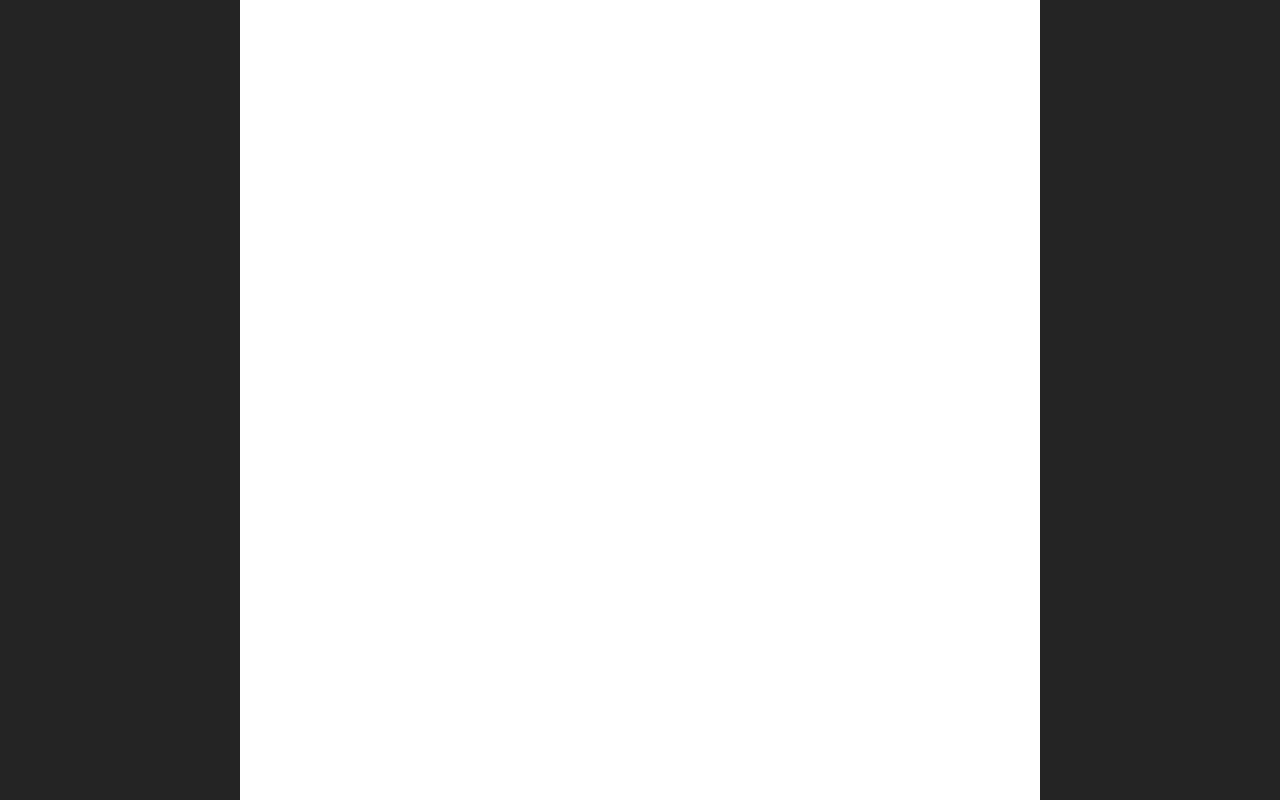
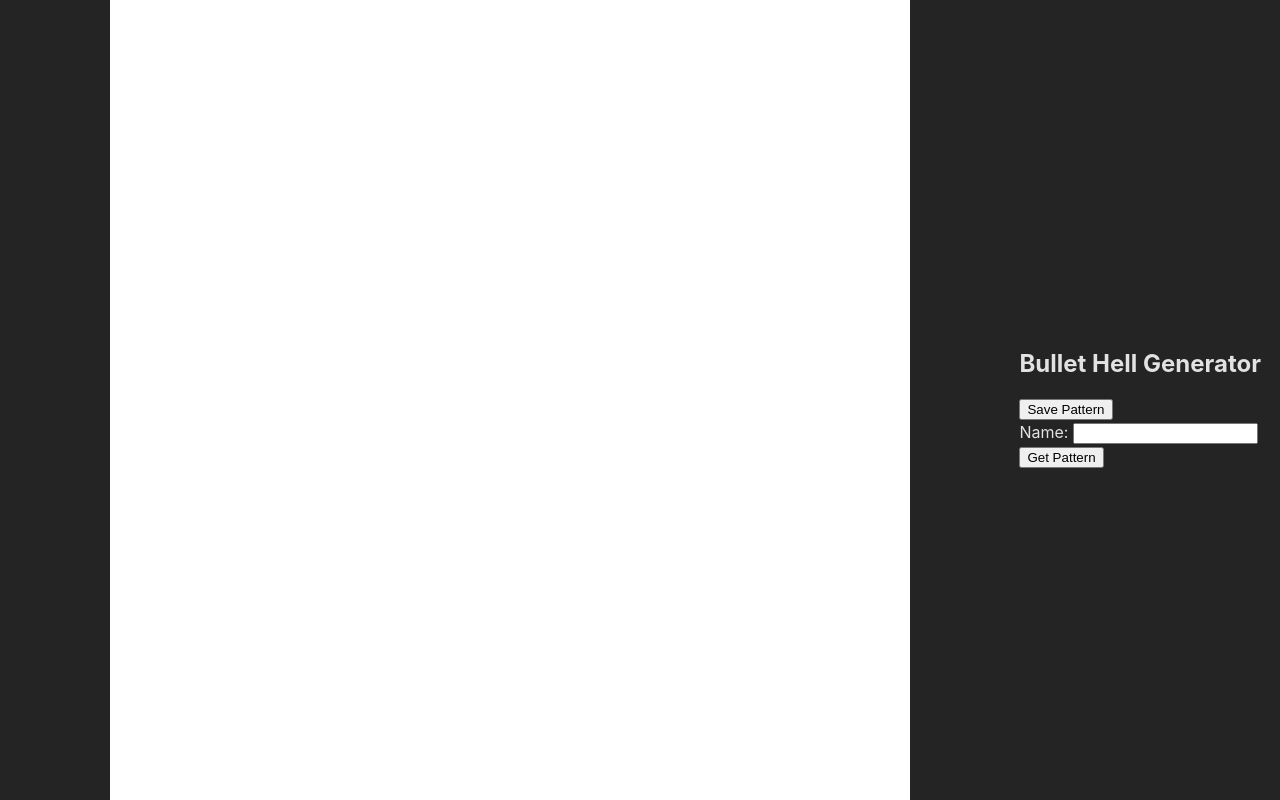
Before and after one commit to DennisLi755/bullet-hell-generator, a website with bundled scripts: page src/client/client.html in a window 1280 px wide. Built offline with nearby package versions, Linux system fonts and the light colour scheme.

Commit message:
made extremely simple front-end

```diff
--- a/src/client/client.html
+++ b/src/client/client.html
@@ -3,7 +3,7 @@
 <head>
   <meta charset="UTF-8" />
   <meta name="viewport" content="width=device-width, initial-scale=1.0" />
-  <title>Tiles</title>
+  <title>Bullet Hell Generator</title>
   <link rel="stylesheet" type="text/css" href="/style.css">
   <script type="module" src="../main.js"></script>
 </head>
@@ -12,7 +12,16 @@
   <div id="app">
     <canvas id="canvas"></canvas>
   </div>
-  <!-- <script type="module" src="/src/main.ts"></script> -->
-  <!-- <script type="module" src="/src/main-js.js"></script> -->
+  <section id="text">
+    <h1>Bullet Hell Generator</h1>
+    <form id="saveForm" action="/addPattern" method="post">
+      <input type="submit" value="Save Pattern" />
+    </form>
+    <form id="getForm" action="/getPattern" method="post">
+      <label for="name">Name: </label>
+      <input id="nameField" type="text" name="name" />
+      <input type="submit" value="Get Pattern" />
+    </form>
+  </section>
 </body>
 </html>
```
Also changed, not shown: tsconfig.json (deleted, +0 -8 lines).
